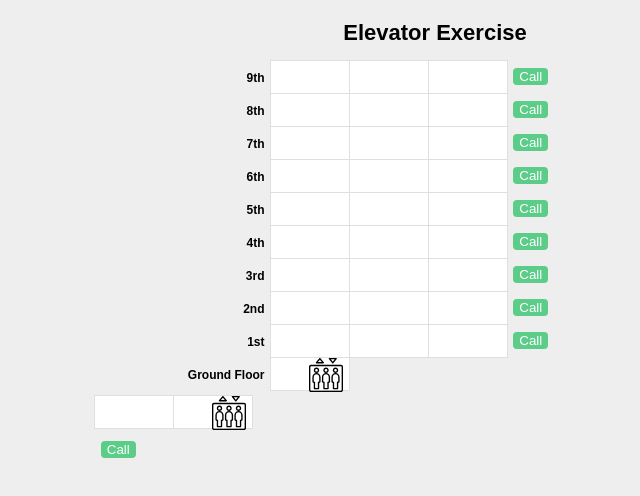
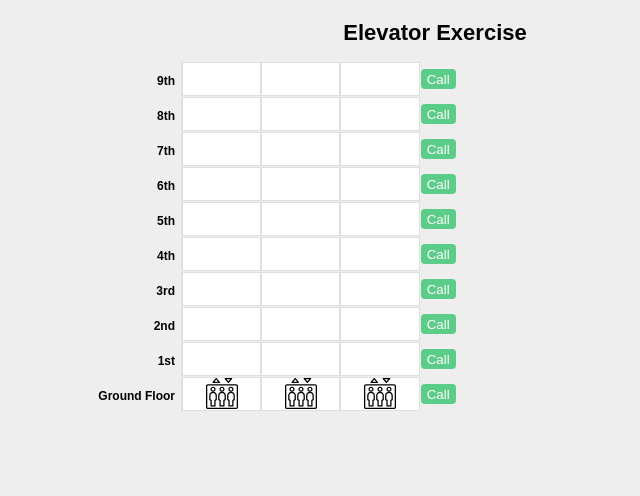
Before and after one commit to danielvishna/elevator_system, a React (Create React App) app in the folder src/: page / in a window 1280 px wide. Shown: the top 496 px of the page, without its empty margins (205-845 px from the left). Built offline with nearby package versions, Linux system fonts and the light colour scheme.

Commit message:
make this a tabel

```diff
--- a/src/App.js
+++ b/src/App.js
@@ -2,15 +2,16 @@ import React, { Component, useState } from 'react';
 // import Elevator from './Elevator';
 import {delay, motion} from "framer-motion";
 import elevatorSvg from './elevator.svg';
+
 function Elevator(props) {
-  return (
+  return(
     <motion.div
-      animate={{ y: [0 ,props.currentFloor * -33, 0], x: -40}}
-      transition={{ duration: props.currentFloor, type: "tween"}}
+      animate={{ y: [0 ,props.currentFloor * -33]}}
+      transition={{ duration: props.currentFloor , type: "tween"}}
     >
-      <img className='img' src={elevatorSvg} alt="Elevator" />
-    </motion.div>
-  );
+      <img src={elevatorSvg} alt="Elevator" id='passenger_elevator_image'/>
+    </motion.div>)
+  ;
 }
 
 function Board(){
@@ -22,38 +23,43 @@ function Board(){
   for (let i = 9; i >= 0; i--) {
     const boardColumns = [];
     if(i===0){
-      boardColumns.push(<div key={i} className="floor-num">Ground Floor</div>);
+      boardColumns.push(<td key={i} className="floor-num">Ground Floor</td>);
     }
     else if(i===1){
-      boardColumns.push(<div key={i} className="floor-num">{i}st</div>);
+      boardColumns.push(<td key={i} className="floor-num">{i}st</td>);
     }
     else if(i===2){
-      boardColumns.push(<div key={i} className="floor-num">{i}nd</div>);
+      boardColumns.push(<td key={i} className="floor-num">{i}nd</td>);
     }
     else if(i===3){
-      boardColumns.push(<div key={i} className="floor-num">{i}rd</div>);
+      boardColumns.push(<td key={i} className="floor-num">{i}rd</td>);
     }
     else{
-      boardColumns.push(<div key={i} className="floor-num">{i}th</div>);
+      boardColumns.push(<td key={i} className="floor-num">{i}th</td>);
     }
     for (let j = 0; j < 3; j++) {
-      boardColumns.push(
-          <div key={i*5 + j + 100} className="square">{}</div>
-        );
-        if(i === 0 && (j === 2|| j === 0)){
-          boardColumns.push(<Elevator key={j + 78} currentFloor={currentFloor}/>);
+
+        if(i === 0){
+          boardColumns.push(
+              <td key={i * 5 + j + 2000} className="square" id='Elevator_Shaft_Cell'>{<><div key={i * 5 + j + 100} className="square"><Elevator key={j + 78} currentFloor={currentFloor} /></div> </>}</td>
+            );
+        }
+        else{
+          boardColumns.push(<td key={i * 5 + j + 2000} className="square" id='Elevator_Shaft_Cell'><div key={i*5 + j + 100} className="square">{}</div></td>
+          );
         }
 
 
     }
-    boardColumns.push(<button key={i + 200} className='call'  onClick={() => {
+    boardColumns.push(<td key={i + 390}><button key={i + 200} className='call'  onClick={() => {
       setCurrentFloor(i);
 
     }
-    }>Call</button>);
-    boardRows.push(<div key={i + 300} className="board-row">{boardColumns}</div>);
+    }>Call</button></td>);
+    // boardRows.push(<div key={i + 300} className="board-row">{boardColumns}</div>);
+    boardRows.push(<tr className="board-row">{boardColumns}</tr>);
   }
-  return boardRows
+  return <table>{boardRows}</table>
 }
 
 
--- a/src/styles.css
+++ b/src/styles.css
@@ -98,12 +98,13 @@ body {
 .game-info {
   margin-left: 20px;
 }
-.img {
-  position:unset ;
-  width: 5%;
-  height: 5%;
-  display: inline-table;
-
+img {
+  overflow-clip-margin: content-box;
+  overflow: clip;
+  overflow-x: 0px;
+  overflow-y: 0px;
+  width: 40%;
+  height:25%;
 }
 
 /* .elevator-shaft {
@@ -131,10 +132,10 @@ body {
   border: none;
   color: white;
   border-radius: 4px;
-
+  height: 20px;
 
   margin: 1%;
-  /* float: inline-end; */
+  float: inline-end;
   text-align: center;
 
 }
@@ -150,7 +151,7 @@ body {
   margin-right: 5px;
   /* padding: 0; */
   text-align: right;
-  width:25%;
+  width:80px;
   /* border: 2px solid hsl(0, 0%, 0%); */
   line-height: 34px;
 }
```
